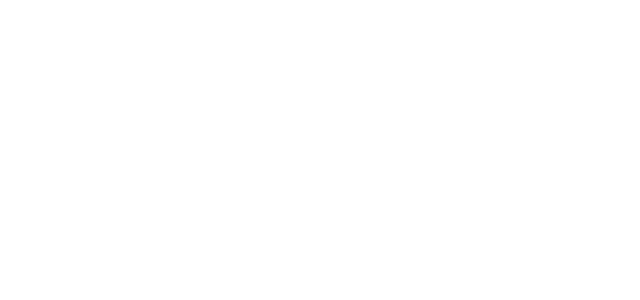
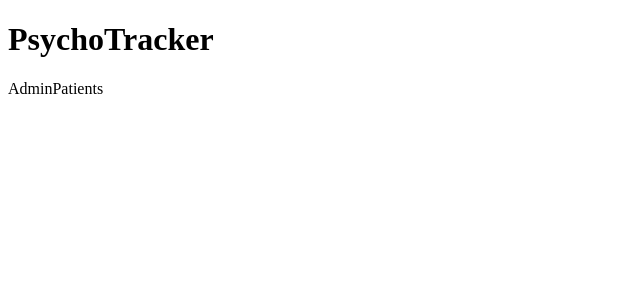
Before and after one commit to zlocker01/PsychoTracker_App_Frontend, a React (Vite) app: page /admin in a window 1280 px wide. Before the commit this address had no page. Shown: the top 300 px of the page, without its empty margins (0-640 px from the left). Built offline with nearby package versions, Linux system fonts and the light colour scheme.

Commit message:
adding admin protected routes

```diff
--- a/src/App.jsx
+++ b/src/App.jsx
@@ -1,3 +1,4 @@
+import ProtectedRoute from "./layout/ProtectedRoute";
 import { BrowserRouter, Routes, Route } from "react-router-dom";
 import { AuthLayout } from "./layout/AuthLayout";
 import { Login } from "./pages/Login";
@@ -6,6 +7,7 @@ import { ForgottenPassword } from "./pages/ForgottenPassword";
 import { ConfirmAccount } from "./pages/ConfirmAccount";
 import { NewPassword } from "./pages/NewPassword";
 import { AuthProvider } from "../context/AuthProvider";
+import { AdminPatients } from "./pages/AdminPatients";
 
 export function App() {
   return (
@@ -15,18 +17,12 @@ export function App() {
             <Route path="/" element={<AuthLayout />}>
               <Route index element={<Login />}></Route>
               <Route path="register" element={<Register />}></Route>
-              <Route
-                path="confirmation/:token"
-                element={<ConfirmAccount />}
-              ></Route>
-              <Route
-                path="forgotten-password"
-                element={<ForgottenPassword />}
-              ></Route>
-              <Route
-                path="forgotten-password/:token"
-                element={<NewPassword />}
-              ></Route>
+              <Route path="confirmation/:token" element={<ConfirmAccount />}></Route>
+              <Route path="forgotten-password" element={<ForgottenPassword />}></Route>
+              <Route path="forgotten-password/:token" element={<NewPassword />}></Route>
+            </Route>
+            <Route path="/admin" element={<ProtectedRoute/>}>
+              <Route index element={<AdminPatients/>}></Route>
             </Route>
           </Routes>
         </AuthProvider>
--- /dev/null
+++ b/src/layout/ProtectedRoute.jsx
@@ -0,0 +1,11 @@
+import { Outlet } from "react-router-dom";
+
+export default function ProtectedRoute() {
+  return (
+    <>
+      <h1>PsychoTracker</h1>
+
+      <Outlet />
+    </>
+  );
+}
--- /dev/null
+++ b/src/pages/AdminPatients.jsx
@@ -0,0 +1,6 @@
+
+export const AdminPatients = () => {
+  return (
+    <div>AdminPatients</div>
+  )
+}
--- a/src/pages/Login.jsx
+++ b/src/pages/Login.jsx
@@ -2,7 +2,6 @@ import { useState } from "react";
 import { FormInput } from "../components/FormInput";
 import { NavLink } from "../components/NavLink";
 import { useNavigate } from "react-router-dom";
-import { useAuth } from "../../hooks/useAuth";
 import { clientAxios } from "../config/axios";
 
 export function Login() {
```
